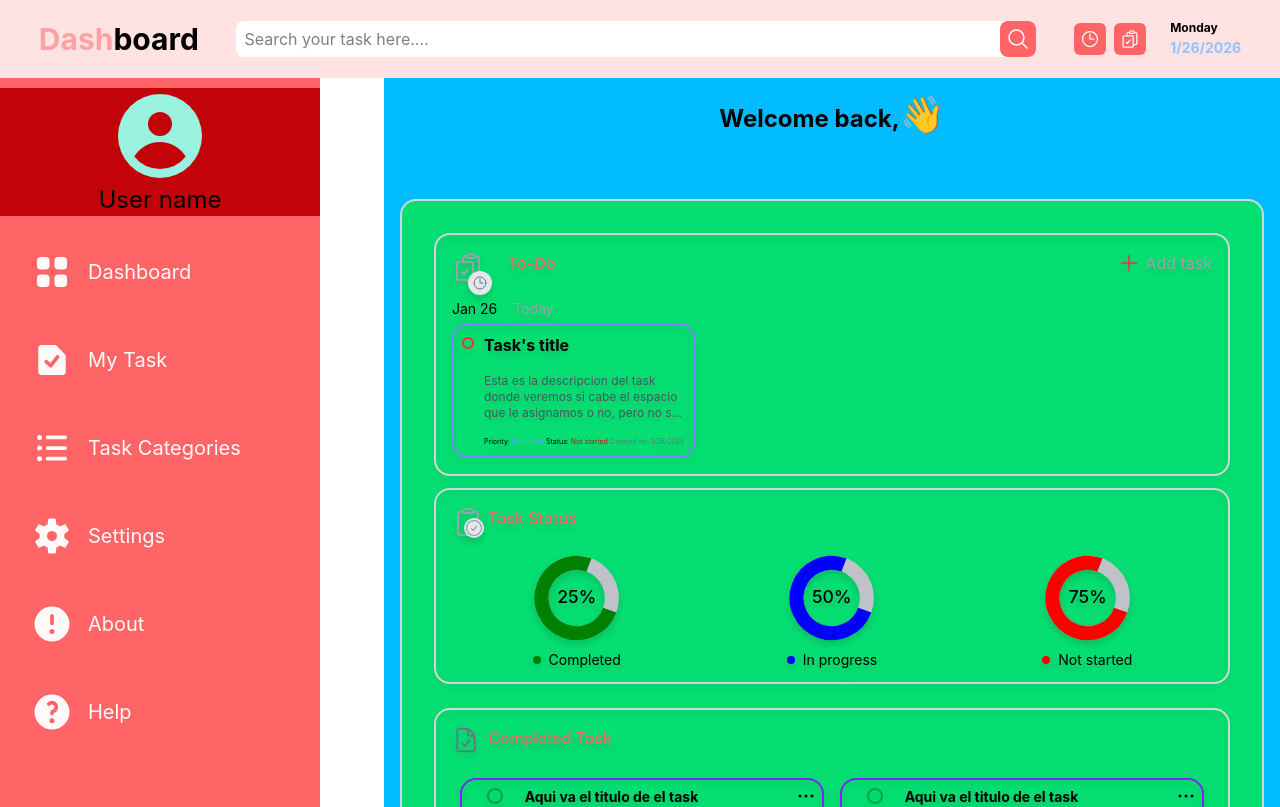
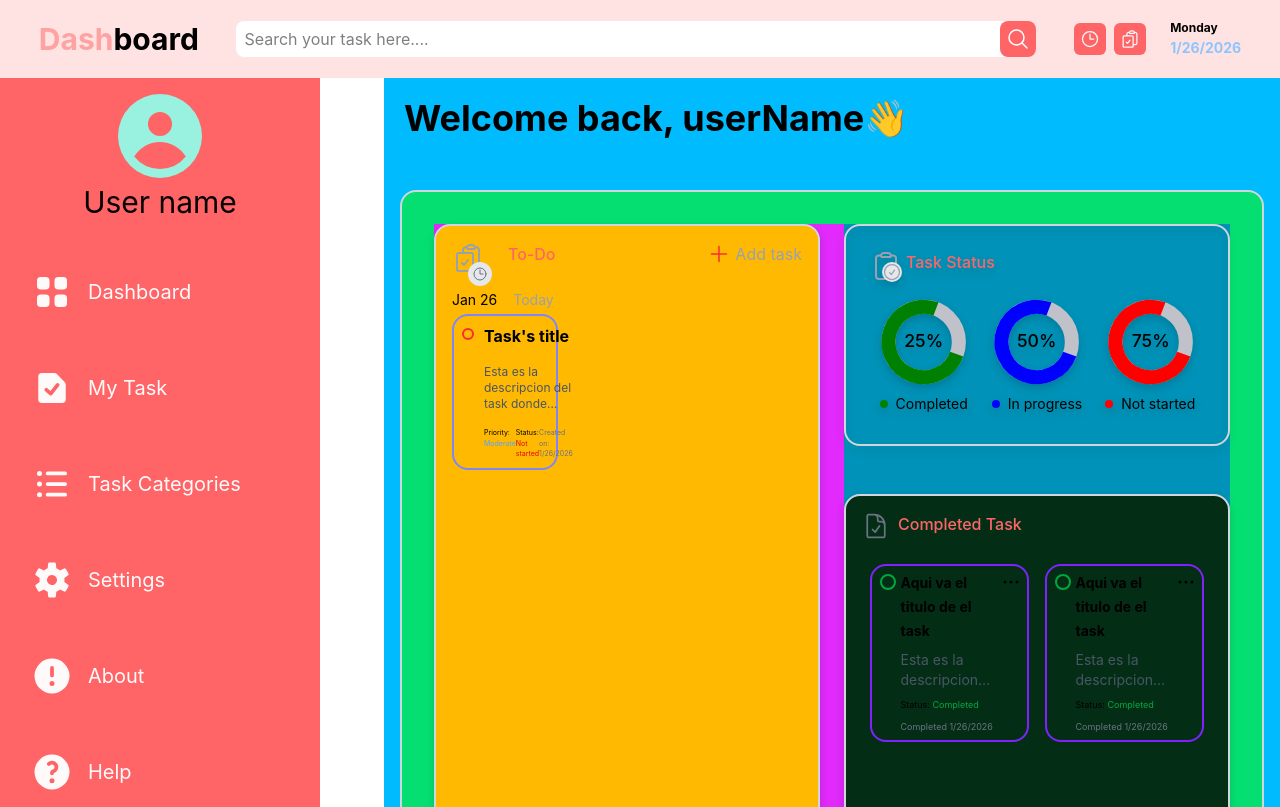
Before and after one commit to karinatuyuc/my-todo-list-React, a React (Vite) app: page / in a window 1280 px wide. Shown: the top 807 px of the page. Built offline with nearby package versions, Linux system fonts and the light colour scheme.

Commit message:
style: create lg style layout

```diff
--- a/src/Dashboard.jsx
+++ b/src/Dashboard.jsx
@@ -99,18 +99,21 @@ export default function Dashboard({showModal, tasks}) {
 
 
 
-                     <div className="flex items-center justify-center gap-4 m-4">
-                        <div className="mx-auto text-xl font-bold mb-4 md:text-2xl">
-                           <h1>Welcome back,<span className="text-3xl md:text-4xl">{waveHand}</span></h1>
+                     <div className="flex items-center justify-center gap-4 m-4 lg:p-1">
+                        <div className="mx-auto text-xl font-bold mb-4 md:text-2xl lg:ml-0 lg:text-4xl lg:mb-0">
+                           <h1>Welcome back, userName<span className="text-3xl md:text-4xl lg:text-4xl">{waveHand}</span></h1>
                         </div>
                     </div>
 
 
                 {/** Main section */}
+
                 <section className="border-2 border-gray-300 m-4 mb-5 mt-12 p-6 md:bg-orange-700 md:min-h-screen md:p-8 md:rounded-2xl lg:bg-green-400">
 
+                    <div className="lg:grid  lg:grid-cols-2 lg:gap-6 lg:bg-fuchsia-500 lg:h-screen">
+
                     {/*ADD TASK SECTION AND CARDS TASKS (different component in REVIEW)*/}
-                    <div className="w-full border-2 border-gray-300 drop-shadow-lg p-2 mb-3 rounded-2xl md:">
+                    <div className="w-full border-2 border-gray-300 drop-shadow-lg p-2 mb-3 rounded-2xl lg:bg-amber-400 lg:h-full">
 
                         <div className="flex justify-between m-2">
                             <span className="absolute text-justify left-16 text-xm ml-2 text-red-400 font-medium md:text-base">To-Do</span>
@@ -159,8 +162,15 @@ export default function Dashboard({showModal, tasks}) {
                     </div>
 
 
+
+
+
+
+                    <div className="lg:flex lg:flex-col lg:gap-2 lg:bg-cyan-600">
+
+
                     {/* TASK STATUS*/}
-                    <div className="border-2 border-gray-300 drop-shadow-lg rounded-2xl mb-2 h-full p-4 md:mb-6">
+                    <div className="border-2 border-gray-300 drop-shadow-lg rounded-2xl mb-2 h-full p-4 md:mb-6 lg:h-80 lg:p-6">
 
                         <div className="flex gap-4">
 
@@ -194,7 +204,7 @@ export default function Dashboard({showModal, tasks}) {
 
                     {/*COMPLETED TASK*/}
 
-                    <div className=" border-2 drop-shadow-lg border-gray-300 p-4 h-full mt-4 rounded-2xl">
+                    <div className=" border-2 drop-shadow-lg border-gray-300 p-4 h-full mt-4 rounded-2xl lg:bg-green-950">
                         <CompletedTask
                             dateIn={dateInNumber}
                         />
@@ -211,7 +221,12 @@ export default function Dashboard({showModal, tasks}) {
                     />
                     </div>
 
+                    </div>
 
+
+
+
+                    </div>
 
                 </section>
             </div>
--- a/src/sideMenu.jsx
+++ b/src/sideMenu.jsx
@@ -3,8 +3,9 @@ import { ExclamationCircleIcon, Bars3Icon, UserCircleIcon, Squares2X2Icon, Docum
 
 export default function SideMenu() {
 
-    const listStyles = "flex items-center gap-2 text-xl text-white md:gap-4 lg:text-md";
-    const iconStyles =  "w-10 h-10 text-white"
+    const listStyles =
+    "group flex items-center gap-2 text-xl text-white md:gap-4 lg:text-md lg:hover:bg-white lg:hover:rounded-lg lg:hover:text-red-500 lg:hover:font-medium lg:hover:cursor-pointer lg:hover:p-3 lg:hover:mt-8 lg:hover:mb-8";
+    const iconStyles =  "w-10 h-10 text-white lg:group-hover:text-red-500 lg:transition-colors lg:duration-200"
 
     return (
         <>
@@ -13,24 +14,25 @@ export default function SideMenu() {
            ">
 
 
-            <div className="flex justify-end p-2 text-xl text-white top-0 absolute">
+            <div className="absolute right-4 top-4 text-xl text-white ">
                 Close
             </div>
 
 
-            <div className="bg-red-700 flex flex-col justify-center items-center lg:absolute lg:mt-22 lg:w-80 lg:flex lg:justify-center lg:items-center">
+            <div className="bg-red-700 flex flex-col justify-center items-center lg:absolute lg:mt-22 lg:w-80 lg:flex lg:justify-center lg:items-center lg:bg-red-400">
                 <UserCircleIcon className="w-22 h-22
-                md:w-24 md:h-24
+                   md:w-24 md:h-24
                  lg:relative lg:text-teal-200 "
                 />
                 <span className="text-2xl text-white lg:text-black
+                lg:text-3xl
                 ">
                     User name
                 </span>
             </div>
 
             <div className="bg-red-700 p-8 h-screen lg:bg-red-400 lg:w-80 ">
-                <ol className="space-y-12 lg:space-y-12 lg:mt-55">
+                <ol className="space-y-12 lg:space-y-14 lg:mt-60 lg:hover:text-blue-900">
                     <li className={listStyles}>
                         <Squares2X2Icon className={iconStyles}/>
                         Dashboard
```
